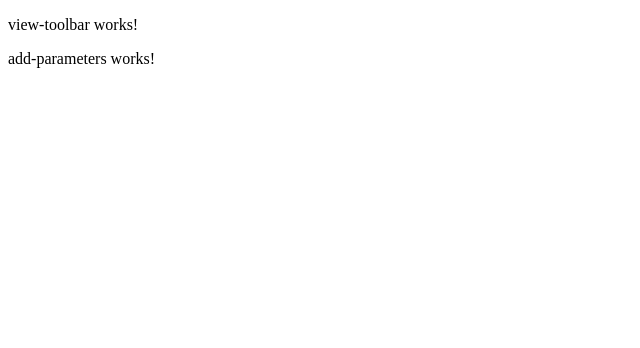
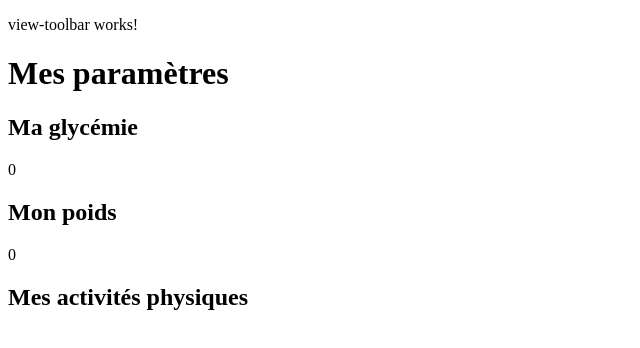
Before and after one commit to KNCY24/HygiaFhir, an Angular app: page /addParameters in a window 1280 px wide. Shown: the top 348 px of the page, without its empty margins (0-640 px from the left). Built offline with nearby package versions, Linux system fonts and the light colour scheme.

Commit message:
add-parameters html et ts debut

```diff
--- a/package.json
+++ b/package.json
@@ -23,7 +23,7 @@
     "zone.js": "~0.11.4"
   },
   "devDependencies": {
-    "@angular-devkit/build-angular": "~12.2.5",
+    "@angular-devkit/build-angular": "^12.2.5",
     "@angular/cli": "~12.2.5",
     "@angular/compiler-cli": "~12.2.0",
     "@types/jasmine": "~3.8.0",
--- a/src/app/add-parameters/add-parameters.component.html
+++ b/src/app/add-parameters/add-parameters.component.html
@@ -1,2 +1,8 @@
 <app-view-toolbar></app-view-toolbar>
-<p>add-parameters works!</p>
+<h1>Mes paramètres</h1>
+<h2>Ma glycémie</h2>
+<span id="blood-sugar-level">{{parameter.valueDecimal}}</span>
+<h2>Mon poids</h2>
+<span id="weight">{{parameter.valueDecimal}}</span>
+<h2>Mes activités physiques</h2>
+<span id="physical-activity">{{parameter.valueString}}</span>
--- a/src/app/add-parameters/add-parameters.component.ts
+++ b/src/app/add-parameters/add-parameters.component.ts
@@ -1,4 +1,6 @@
 import { Component, OnInit } from '@angular/core';
+import { Parameter } from '../KREMS';
+
 
 @Component({
   selector: 'app-add-parameters',
@@ -7,6 +9,8 @@ import { Component, OnInit } from '@angular/core';
 })
 export class AddParametersComponent implements OnInit {
 
+  parameter : Parameter = new Parameter();
+
   constructor() { }
 
   ngOnInit(): void {
```
Also changed, not shown: 1 other file (tests, documents, lock files or other folders).
